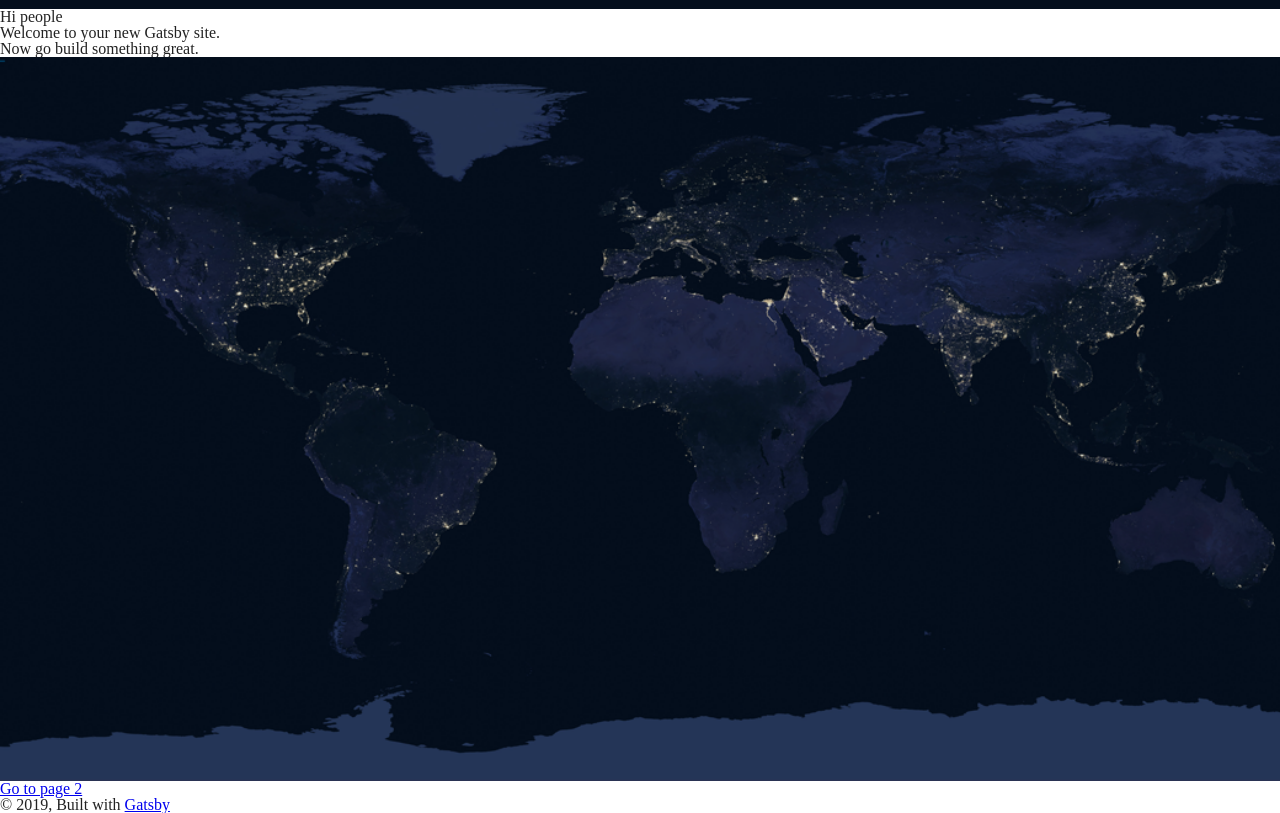
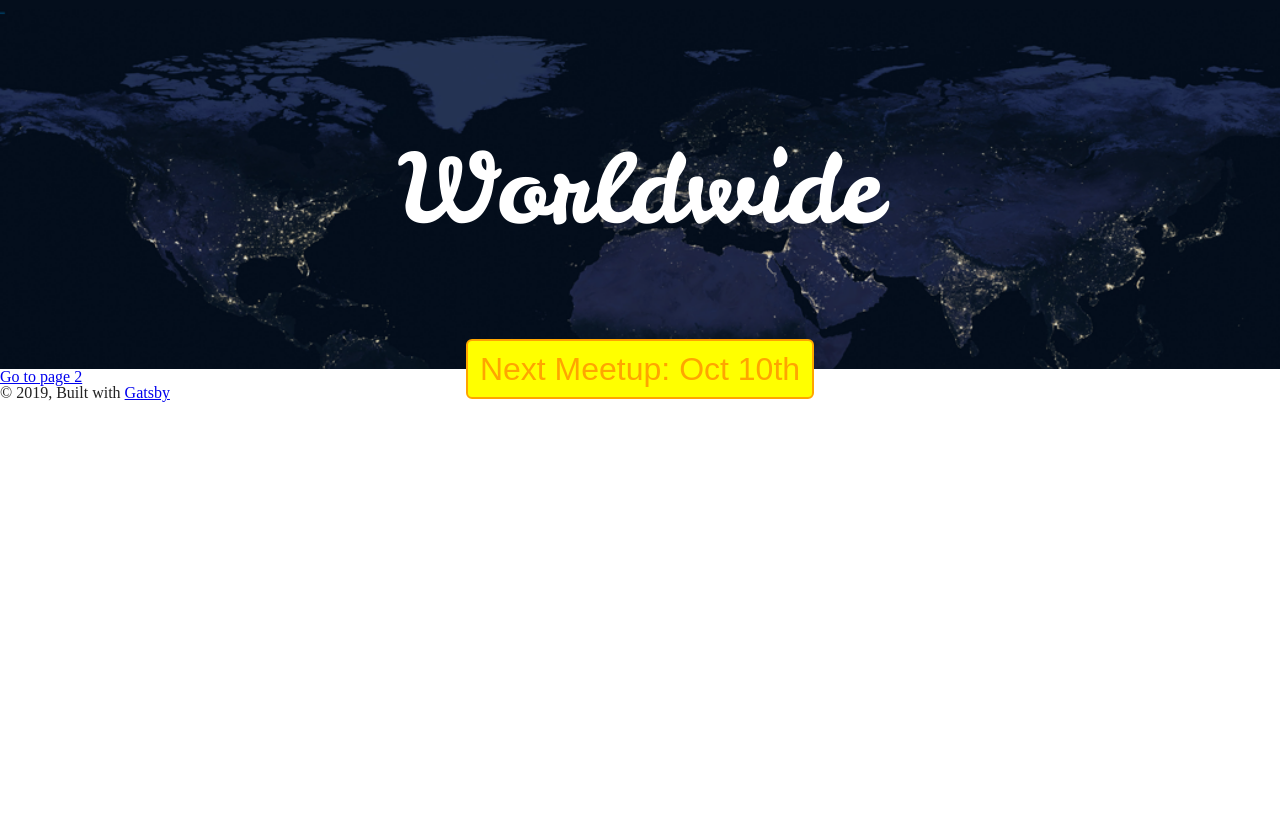
Before and after one commit to AntCas/worldwide, a Gatsby site: page / in a window 1280 px wide. Shown: the part 54-867 px from the top of the page. After the commit the page ends 800 px from the top, so only its background shows below. Built offline with nearby package versions, Linux system fonts and the light colour scheme; Gatsby itself is replaced by a stand-in of ours.

Commit message:
styling hero section

```diff
--- /dev/null
+++ b/src/components/Hero.js
@@ -0,0 +1,17 @@
+import React from "react"
+
+import './Hero.scss';
+
+const nextEvent = {
+  date: "Oct 10th",
+  url: "https://www.mixily.com/event/5853708572761154126"
+}
+
+const Hero = ({ siteTitle }) => (
+  <section className="Hero">
+    <h2 className="HeroHeader">Worldwide</h2>
+    <a className="CTA" href={nextEvent.url}>Next Meetup: { nextEvent.date }</a>
+  </section>
+)
+
+export default Hero;
--- /dev/null
+++ b/src/components/Hero.scss
@@ -0,0 +1,33 @@
+@import "../main.scss";
+
+.Hero {
+  background-image: url('../images/blue-world.png');
+  background-size: cover;
+  width: 100%;
+  height: 360px;
+  display: flex;
+  flex-direction: column;
+  justify-content: center;
+  align-items: center;
+  position: relative;
+
+  .HeroHeader {
+    font-family: $brand-font;
+    font-size: $size-h1;
+    color: $font-color-main;
+  }
+
+  .CTA {
+    position: absolute;
+    bottom: 0px;
+    transform: translateY(50%);
+    border-radius: $radius-main;
+    border: 2px solid $cta-color-border;
+    background-color: $cta-color-bg;
+    color: $cta-color-font;
+    padding: 12px;
+    font-family: $text-font;
+    font-size: $size-cta;
+    text-decoration: none;
+  }
+}
--- a/src/main.scss
+++ b/src/main.scss
@@ -1,4 +1,16 @@
+// Font Family
 $brand-font: 'Leckerli One';
+$text-font: 'Arial';
+
+// Sizes
+$size-h1: 6em;
 $size-h3: 1.5em;
+$size-cta: 2em;
+$radius-main: 6px;
+
+// Colors
 $font-color-main: white;
 $bg-color-main: #040e1c;
+$cta-color-bg: yellow;
+$cta-color-font: orange;
+$cta-color-border: $cta-color-font;
--- a/src/pages/index.js
+++ b/src/pages/index.js
@@ -2,16 +2,13 @@ import React from "react"
 import { Link } from "gatsby"
 
 import Layout from "../components/layout"
-import Image from "../components/image"
+import Hero from "../components/Hero"
 import SEO from "../components/seo"
 
 const IndexPage = () => (
   <Layout>
     <SEO title="Home" />
-    <h1>Hi people</h1>
-    <p>Welcome to your new Gatsby site.</p>
-    <p>Now go build something great.</p>
-    <Image />
+    <Hero />
     <Link to="/page-2/">Go to page 2</Link>
   </Layout>
 )
```
